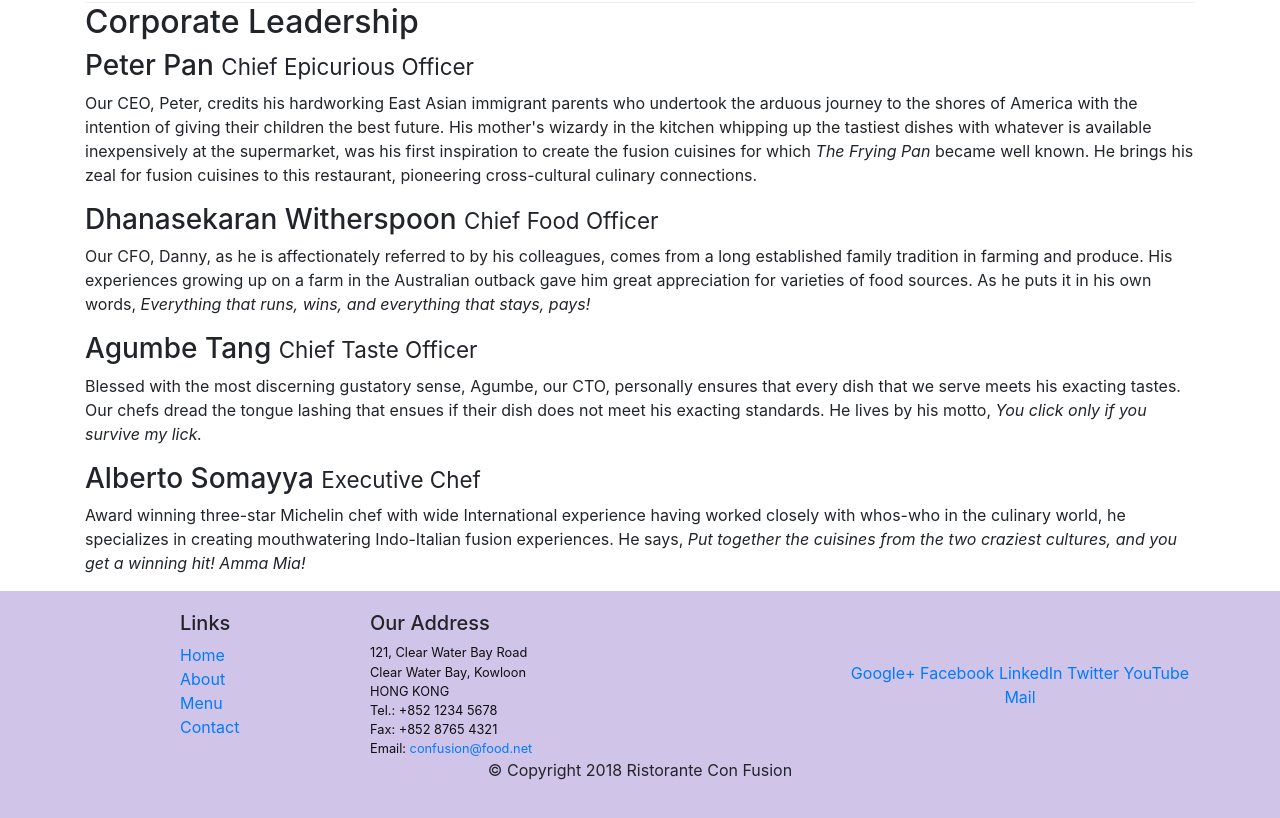
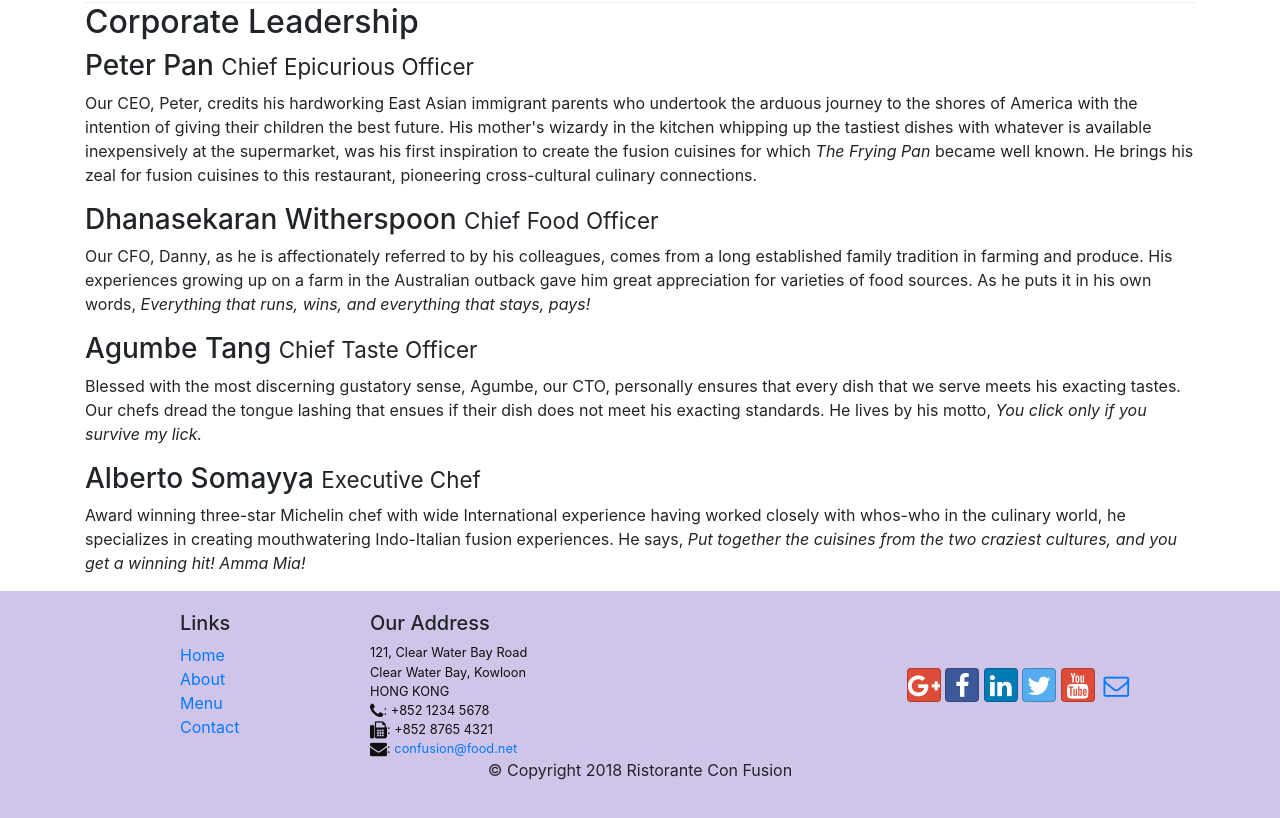
Before and after one commit to WardaFarhan/Bootstrap, a website: page aboutus.html in a window 1280 px wide. Shown: the part 838-1656 px from the top of the page. Drawn offline with nearby package versions, Linux system fonts and the light colour scheme.

Commit message:
Processing2

```diff
--- a/aboutus.html
+++ b/aboutus.html
@@ -25,10 +25,10 @@
            <a class="navbar-brand" href="./index.html">Ristorante Con Fusion</a>
            <div class="collapse navbar-collapse" id="Navbar">
                 <ul class="navbar-nav mr-auto">
-                    <li class="nav-item"><a class="nav-link" href="./index.html">Home</a></li>
-                    <li class="nav-item active"><a class="nav-link" href="#">About</a></li>
-                    <li class="nav-item"><a class="nav-link" href="#">Menu</a></li>
-                    <li class="nav-item"><a class="nav-link" href="#">Contact</a></li>
+                    <li class="nav-item"><a class="nav-link" href="./index.html"><span class="fa fa-home fa-lg"></span> </a></li>
+                    <li class="nav-item active"><a class="nav-link" href="#"><span class="fa fa-info fa-lg"></span> About</a></li>
+                    <li class="nav-item"><a class="nav-link" href="#"><span class="fa fa-list fa-lg"></span> </a></li>
+                    <li class="nav-item"><a class="nav-link" href="#"><span class="fa fa-address-card fa-lg"></span> </a></li>
                 </ul>
             </div>
         </div>
@@ -104,19 +104,21 @@
 		              121, Clear Water Bay Road<br>
 		              Clear Water Bay, Kowloon<br>
 		              HONG KONG<br>
-		              Tel.: +852 1234 5678<br>
-		              Fax: +852 8765 4321<br>
-		              Email: <a href="mailto:confusion@food.net">confusion@food.net</a>
+		              <i class="fa fa-phone fa-lg"></i>: +852 1234 5678<br>
+                      <i class="fa fa-fax fa-lg"></i>: +852 8765 4321<br>
+                      <i class="fa fa-envelope fa-lg"></i>:
+                      <a href="mailto:confusion@food.net">confusion@food.net</a>
+
 		           </address>
                 </div>
                 <div class="col-12 col-sm-4 align-self-center">
                     <div class="text-center">
-                        <a href="http://google.com/+">Google+</a>
-                        <a href="http://www.facebook.com/profile.php?id=">Facebook</a>
-                        <a href="http://www.linkedin.com/in/">LinkedIn</a>
-                        <a href="http://twitter.com/">Twitter</a>
-                        <a href="http://youtube.com/">YouTube</a>
-                        <a href="mailto:">Mail</a>
+                        <a class="btn btn-social-icon btn-google" href="http://google.com/+"><i class="fa fa-google-plus"></i></a>
+                        <a class="btn btn-social-icon btn-facebook" href="http://www.facebook.com/profile.php?id="><i class="fa fa-facebook"></i></a>
+                        <a class="btn btn-social-icon btn-linkedin" href="http://www.linkedin.com/in/"><i class="fa fa-linkedin"></i></a>
+                        <a class="btn btn-social-icon btn-twitter" href="http://twitter.com/"><i class="fa fa-twitter"></i></a>
+                        <a class="btn btn-social-icon btn-google" href="http://youtube.com/"><i class="fa fa-youtube"></i></a>
+                        <a class="btn btn-social-icon" href="mailto:"><i class="fa fa-envelope-o"></i></a>
                     </div>
                 </div>
            </div>
```
Also changed, not shown: index.html (+15 -14 lines).
